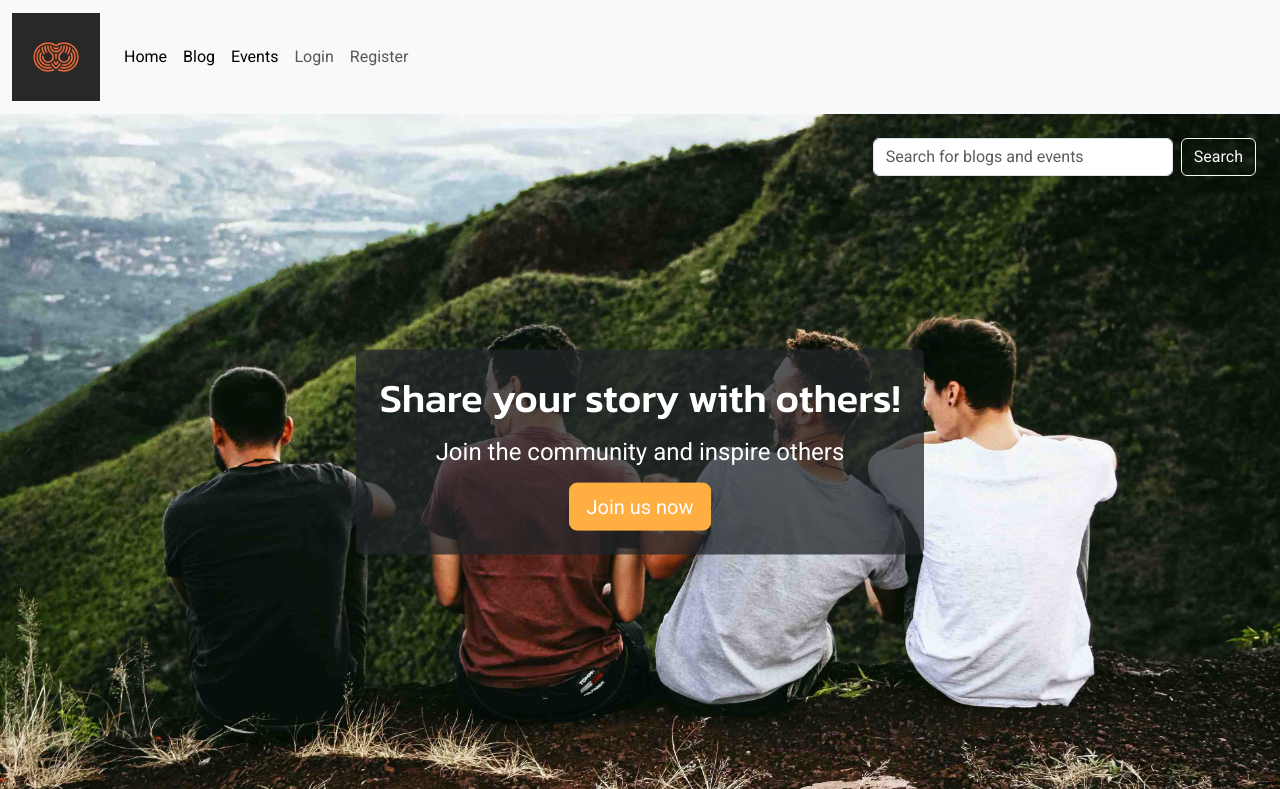
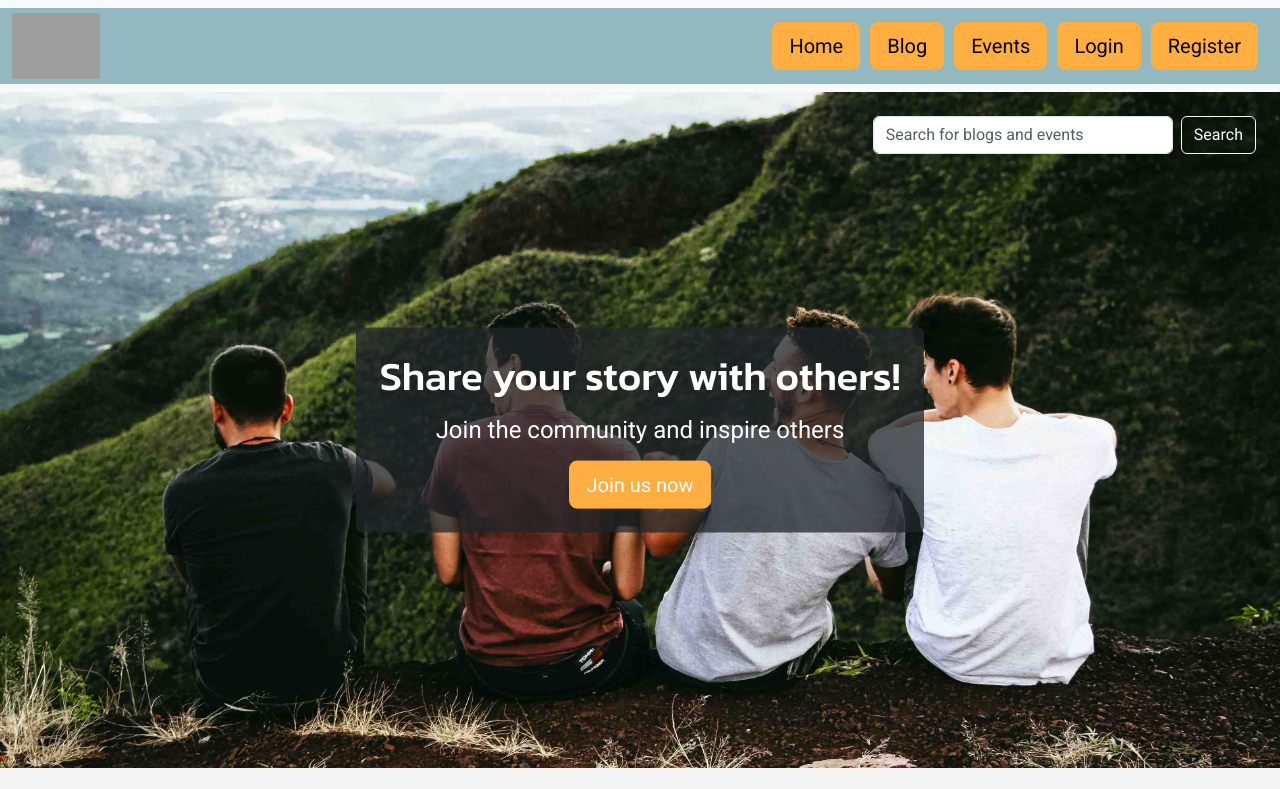
Before and after one commit to EddieStn/movember, a Django app: page / in a window 1280 px wide. Shown: the top 789 px of the page. Run offline with Django 4.2, Linux system fonts and the light colour scheme; some libraries are stand-ins or nearby versions; grey boxes are pictures that could not be loaded.

Commit message:
Restyled header and added logo.

```diff
--- a/static/css/base.css
+++ b/static/css/base.css
@@ -108,3 +108,14 @@ footer a {
 .zoom-effect:hover img {
     transform: scale(1.1);
   }
+
+/* ----------Header---------- */
+
+.header {
+    background-color: var(--blue-grey);
+}
+
+.navigation-links {
+    color : var(--black);
+    margin-right: 10px;
+}
--- a/templates/includes/header.html
+++ b/templates/includes/header.html
@@ -1,11 +1,11 @@
 {% load static %}
 {% load crispy_forms_tags %}
 
-<nav class="navbar navbar-expand-lg bg-body-tertiary">
-    <div class="container-fluid">
+<nav class="navbar navbar-expand-lg bg-body-tertiary ">
+    <div class="container-fluid header">
         <!-- Logo -->
         <a class="navbar-brand" href="{% url 'home' %}">
-            <img src="{% static 'images/abstract-owl-head-logo-creative-design-vector-30725425.webp' %}" alt="sample logo" class="logo">
+            <img src="{% static 'favicon/favicon-32x32.svg' %}" alt="sample logo" class="logo">
         </a>
 
         <!-- Toggler Button -->
@@ -15,23 +15,23 @@
 
         <!-- Navigation Items -->
         <div class="collapse navbar-collapse" id="navbarNavDropdown">
-            <ul class="navbar-nav">
+            <ul class="navbar-nav ms ms-auto">
                 <!-- Static Links -->
                 <li class="nav-item">
-                    <a class="nav-link active" aria-current="page" href="{% url 'home' %}">Home</a>
+                    <a class="btn btn-outline-light btn-lg call-to-action navigation-links" aria-current="page" href="{% url 'home' %}">Home</a>
                 </li>
                 <!-- ... other links ... -->
                 <li class="nav-item">
-                    <a class="nav-link active" aria-current="page" href="{% url 'blog_list' %}">Blog</a>
+                    <a class="btn btn-outline-light btn-lg call-to-action navigation-links" aria-current="page" href="{% url 'blog_list' %}">Blog</a>
                 </li>
                 <li class="nav-item">
-                    <a class="nav-link active" aria-current="page" href="">Events</a>
+                    <a class="btn btn-outline-light btn-lg call-to-action navigation-links" aria-current="page" href="">Events</a>
                 </li>
 
                 <!-- Dynamic User Account Section -->
                 {% if request.user.is_authenticated %}
                     <li class="nav-item dropdown">
-                        <a class="nav-link dropdown-toggle" href="#" id="userMenuDropdown" role="button" data-bs-toggle="dropdown" aria-expanded="false">
+                        <a class="nav-link dropdown-toggle btn btn-outline-light btn-lg call-to-action navigation-links" href="#" id="userMenuDropdown" role="button" data-bs-toggle="dropdown" aria-expanded="false">
                             My Account
                         </a>
                         <ul class="dropdown-menu" aria-labelledby="userMenuDropdown">
@@ -41,10 +41,10 @@
                     </li>
                 {% else %}
                     <li class="nav-item">
-                        <a class="nav-link" href="{% url 'account_login' %}">Login</a>
+                        <a class="btn btn-outline-light btn-lg call-to-action navigation-links" href="{% url 'account_login' %}">Login</a>
                     </li>
                     <li class="nav-item">
-                        <a class="nav-link" href="{% url 'account_signup' %}">Register</a>
+                        <a class="btn btn-outline-light btn-lg call-to-action navigation-links" href="{% url 'account_signup' %}">Register</a>
                     </li>
                 {% endif %}
             </ul>
```
